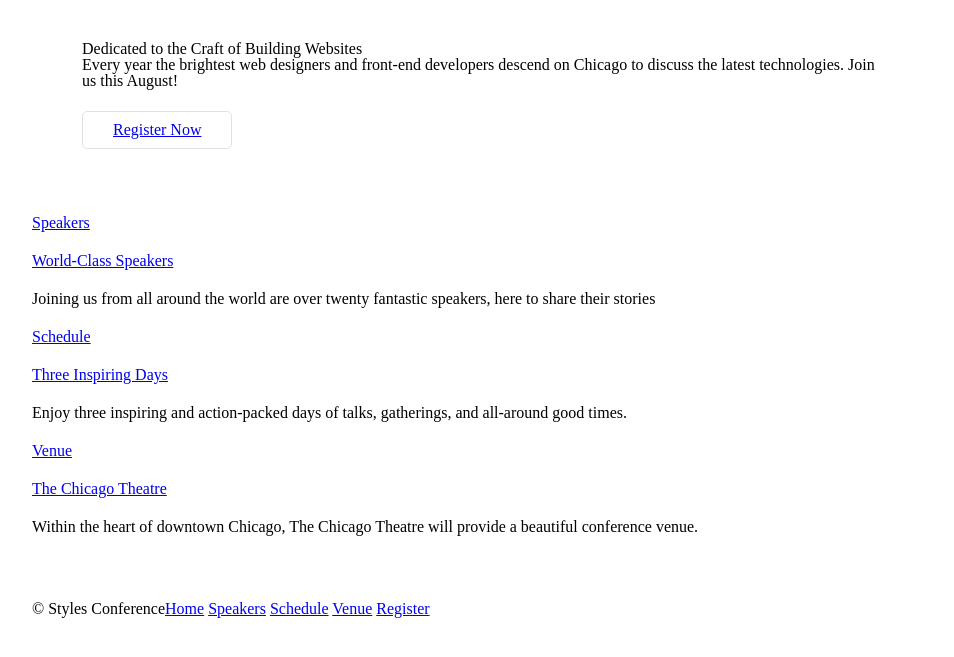
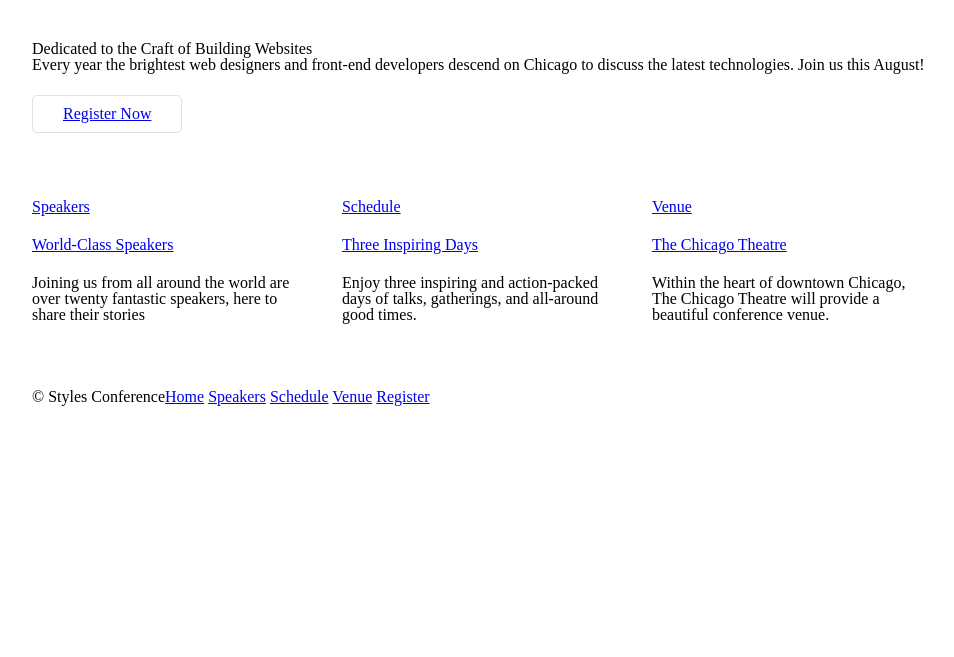
Before and after one commit to zamirkanji/StylesConference-, a plain HTML site: page index.html in a window 1280 px wide. Shown: the part 101-758 px from the top of the page, without its empty margins (158-1112 px from the left). Drawn offline with Linux system fonts and the light colour scheme.

Commit message:
update 9/26/19

```diff
--- a/assets/stylesheets/main.css
+++ b/assets/stylesheets/main.css
@@ -147,3 +147,32 @@ h1, h3, h4, h5, p {
   padding-bottom: 44px;
   padding-top: 44px;
 }
+
+
+
+.col-1-3 {
+  width: 33.33%;
+}
+.col-2-3 {
+  width: 66.66%;
+}
+.col-1-3,
+.col-2-3 {
+  display: inline-block;
+  vertical-align: top;
+}
+.grid,
+.col-1-3,
+.col-2-3 {
+  padding-left: 15px;
+  padding-right: 15px;
+}
+.container,
+.grid {
+  margin: 0 auto;
+  width: 960px;
+}
+.container {
+  padding-left: 30px;
+  padding-right: 30px;
+}
--- a/index.html
+++ b/index.html
@@ -39,9 +39,9 @@
 
   </section>
 
-  <section class="container">
-
-        <section>
+  <section class="grid">
+    <!--- Speakers -->
+        <section class="col-1-3">
           <a href="speakers.html">
 
             <h5>Speakers</h5>
@@ -52,9 +52,11 @@
 
             <p>Joining us from all around the world are over twenty fantastic speakers, here to share their stories</p>
 
-        </section>
+        </section><!--
 
-        <section>
+          Schedule
+
+     --><section class="col-1-3">
           <a href="schedule.html">
 
             <h5>Schedule</h5>
@@ -64,9 +66,11 @@
           </a>
 
             <p>Enjoy three inspiring and action-packed days of talks, gatherings, and all-around good times.</p>
-        </section>
+        </section><!--
 
-        <section>
+          Venue
+
+     --><section class="col-1-3">
           <a href="venue.html">
 
             <h5>Venue</h5>
```
